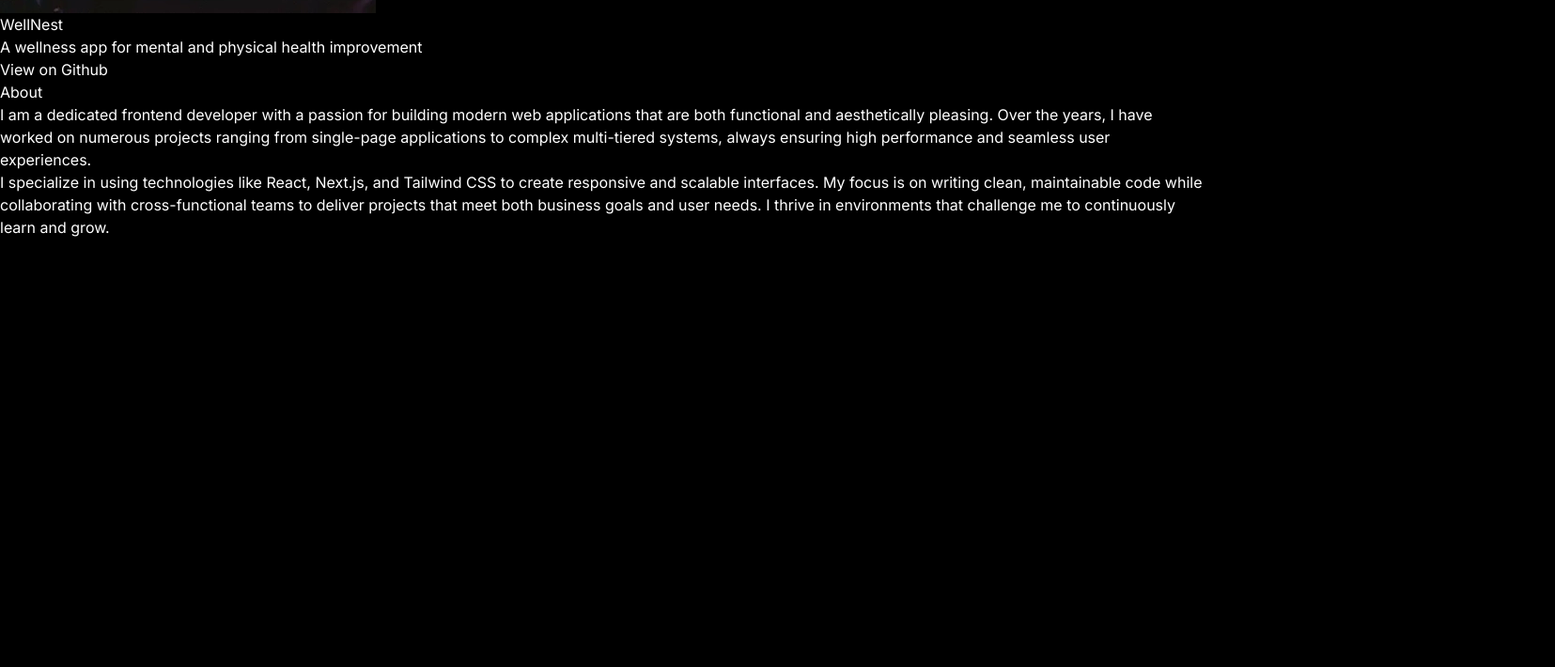
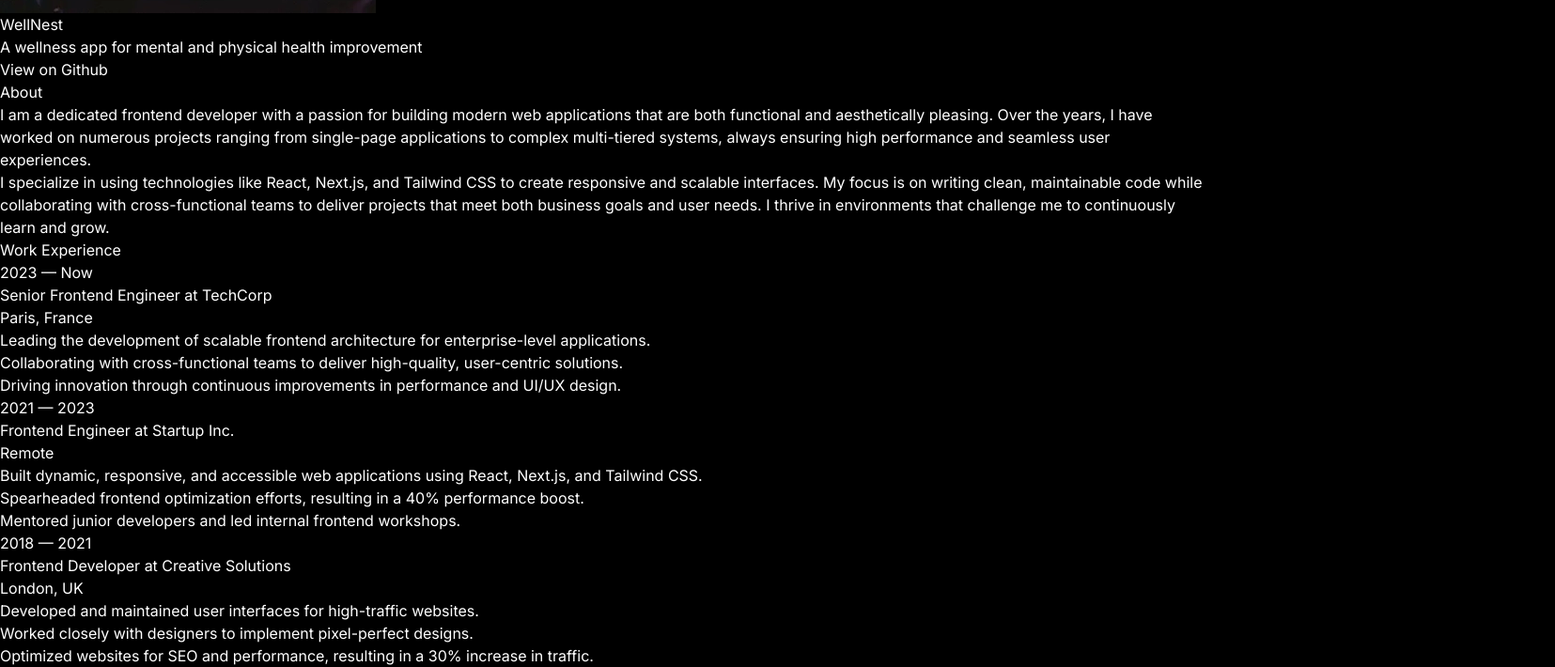
Before and after one commit to Ray-Shubham/Portfolio, a React (Vite) app: page / in a window 1280 px wide. Shown: the part 4333-5043 px from the top of the page at 94% size, 1655 px wide, since content can reach past the window. Before the commit the page ends 4587 px from the top, so only its background shows below. Built offline with nearby package versions, Linux system fonts and the light colour scheme.

Commit message:
Experience Section Completed

```diff
--- a/src/App.jsx
+++ b/src/App.jsx
@@ -4,6 +4,7 @@
 import Hero from "./components/Hero";
 import Projects from "./components/Projects";
 import About from "./components/About";
+import Experience from "./components/Experience";
 
 const App = () => {
   return (
@@ -15,6 +16,7 @@
         <Hero />
         <Projects />
         <About />
+        <Experience />
       </main>
     </>
   );
--- /dev/null
+++ b/src/components/Experience.jsx
@@ -0,0 +1,75 @@
+import React from "react";
+import { motion } from "framer-motion";
+import { EXPERIENCES } from "../constants";
+const Experience = () => {
+  const containerVariants = {
+    hidden: {
+      opacity: 0,
+      y: 50,
+    },
+    visible: {
+      opacity: 1,
+      y: 0,
+      transition: {
+        duration: 0.8,
+        ease: "easeOut",
+        staggerChildren: 0.3,
+      },
+    },
+  };
+
+  const childVariants = {
+    hidden: {
+      opacity: 0,
+      y: 30,
+    },
+    visible: {
+      opacity: 1,
+      y: 0,
+      transition: {
+        duration: 0.6,
+        ease: "easeOut",
+      },
+    },
+  };
+
+  return (
+    <section className="px-6 py-10" id="experience">
+      <h2 className="text-4xl md:text-6xl font-medium tracking-tight mb-10">
+        Work Experience
+      </h2>
+      <div className="h-1 w-20 mb-8 bg-white"></div>
+
+      <motion.div
+        className="space-y-10"
+        initial="hidden"
+        whileInView="visible"
+        viewport={{ once: true, amount: 0.3 }}
+        variants={containerVariants}
+      >
+        {EXPERIENCES.map((experience, index) => (
+          <motion.div key={index} variants={childVariants}>
+            <div className="flex flex-col md:flex-row md:justify-between">
+              <div className="text-sm md:w-1/4 mb-2 md:mb-0 p-4">
+                {experience.yearRange}
+              </div>
+              <div className="md:w-3/4 mb-10">
+                <div className="max-w-3xl backdrop-blur-3xl p-4 bg-stone-600/10 rounded-lg">
+                  <h2 className="text-xl mb-2">{experience.title}</h2>
+                  <p className="mb-4 text-sm italic">{experience.location}</p>
+                  <ul className="list-disc list-inside space-y-2">
+                    {experience.description.map((desc, Index) => (
+                      <li key={Index}>{desc}</li>
+                    ))}
+                  </ul>
+                </div>
+              </div>
+            </div>
+          </motion.div>
+        ))}
+      </motion.div>
+    </section>
+  );
+};
+
+export default Experience;
```
